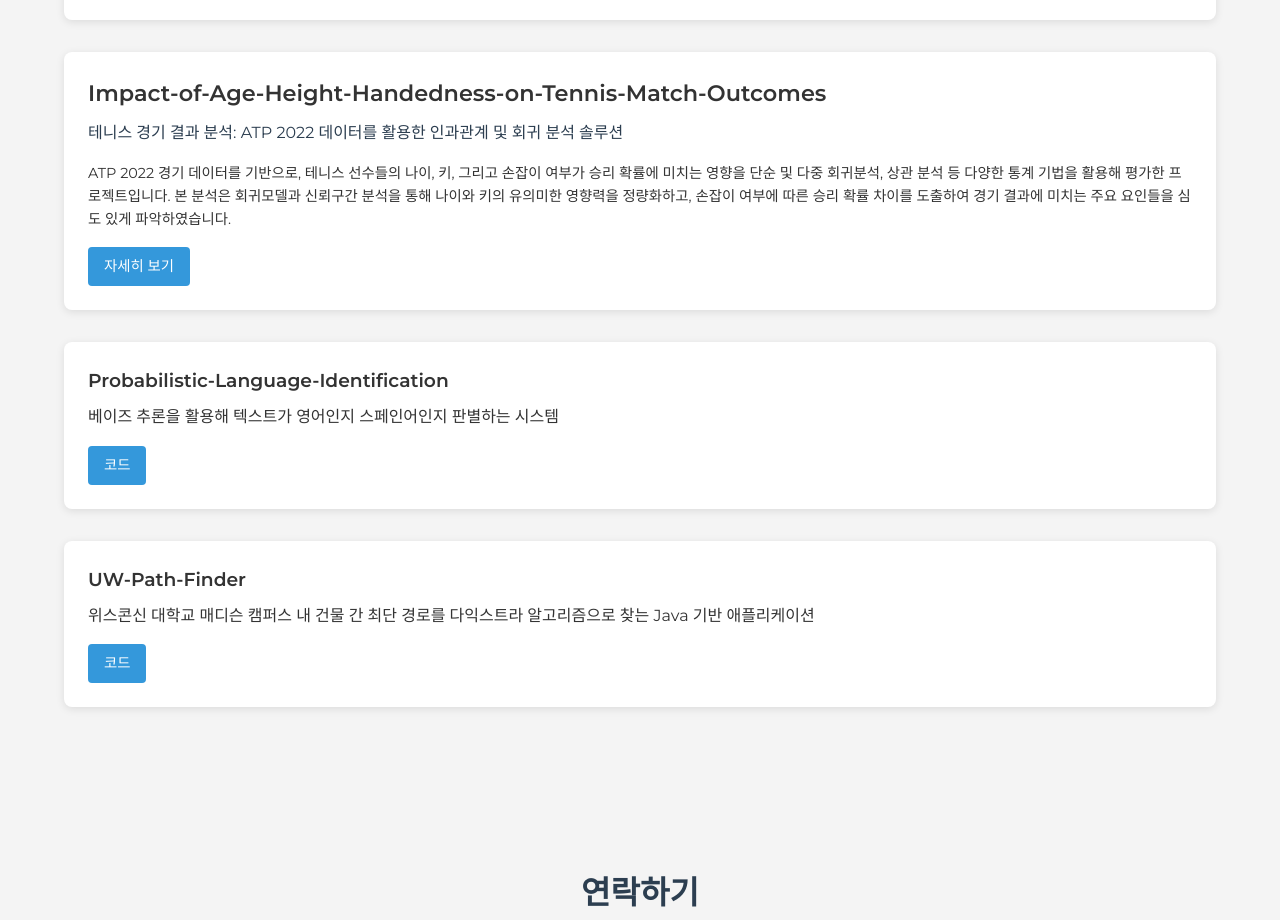
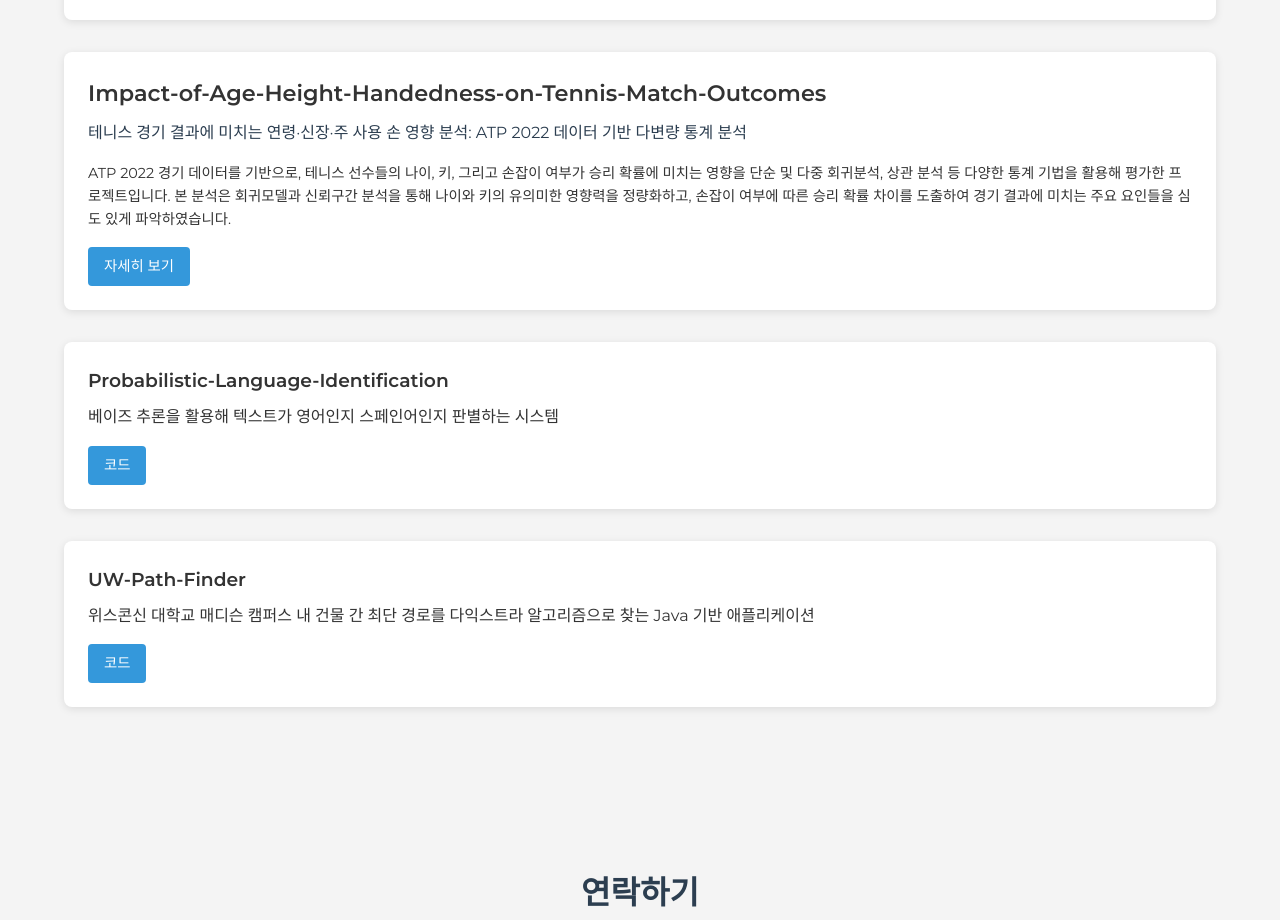
Before and after one commit to Seongjin74/seongjin-portfolio, a plain HTML site: page index.html in a window 1280 px wide. Shown: the part 1580-2500 px from the top of the page. Drawn offline with Linux system fonts and the light colour scheme.

Commit message:
Update index.html

```diff
--- a/index.html
+++ b/index.html
@@ -198,7 +198,7 @@
         projClimateContent: "기상 데이터와 지역 정보를 활용해 산불, 홍수, 폭풍 등 사고 유형을 예측하는 딥러닝 솔루션입니다. 범주형 변수 인코딩, 특성 스케일링, 상태별 기후 패턴 분석을 통한 데이터 강화를 수행하고, TensorFlow 기반의 심층 신경망을 구축하였습니다. FastAPI로 구현된 추론 API 서비스와 모델 버저닝 시스템을 결합하여 실제 운영 환경에 즉시 배포 가능한 architecture를 제안했습니다.",
         proj3Desc: "본 프로젝트는 깊이 있는 학습 기법 중 하나인 LSTM(Long Short-Term Memory) 신경망을 활용하여, 수화 제스처를 실시간 음성으로 변환하는 시스템을 개발하는 것을 목표로 합니다. 이를 통해 청각 장애인과 비장애인 사이의 소통 격차를 줄이고, 모두가 보다 원활하게 소통할 수 있도록 돕고자 합니다.",
         projATPTitle: "Impact-of-Age-Height-Handedness-on-Tennis-Match-Outcomes",
-        projATPSubtitle: "테니스 경기 결과 분석: ATP 2022 데이터를 활용한 인과관계 및 회귀 분석 솔루션",
+        projATPSubtitle: "테니스 경기 결과에 미치는 연령·신장·주 사용 손 영향 분석: ATP 2022 데이터 기반 다변량 통계 분석",
         projATPContent: "ATP 2022 경기 데이터를 기반으로, 테니스 선수들의 나이, 키, 그리고 손잡이 여부가 승리 확률에 미치는 영향을 단순 및 다중 회귀분석, 상관 분석 등 다양한 통계 기법을 활용해 평가한 프로젝트입니다. 본 분석은 회귀모델과 신뢰구간 분석을 통해 나이와 키의 유의미한 영향력을 정량화하고, 손잡이 여부에 따른 승리 확률 차이를 도출하여 경기 결과에 미치는 주요 요인들을 심도 있게 파악하였습니다.",
         proj4Desc: "베이즈 추론을 활용해 텍스트가 영어인지 스페인어인지 판별하는 시스템",
         proj5Desc: "위스콘신 대학교 매디슨 캠퍼스 내 건물 간 최단 경로를 다익스트라 알고리즘으로 찾는 Java 기반 애플리케이션",
```
